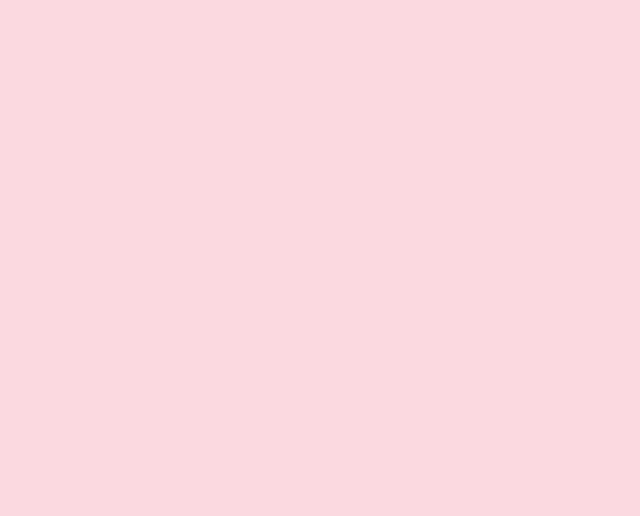
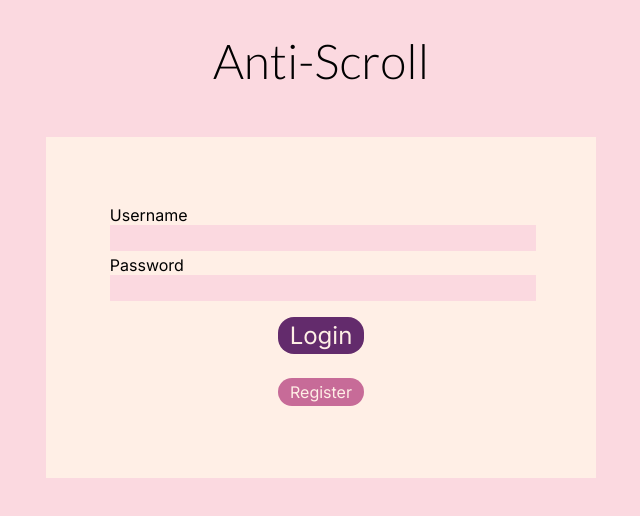
Before and after one commit to colerusson/asbco, a React (Create React App) app: page /login in a window 1280 px wide. Before the commit this address had no page. Shown: the top 516 px of the page, without its empty margins (319-959 px from the left). Built offline with nearby package versions, Linux system fonts and the light colour scheme.

Commit message:
Added login page using Quincy's great work

```diff
--- a/src/App.js
+++ b/src/App.js
@@ -1,7 +1,9 @@
 import './App.css';
-import { NavLink, Route, Routes } from 'react-router-dom';
+import { Route, Routes } from 'react-router-dom';
 import Register from './register/Register.jsx';
-import RegisterPresenter from './register/RegisterPresenter.js';
+import RegisterPresenter from './register/registerPresenter.js';
+import Login from './login/login.jsx';
+import LoginPresenter from './login/LoginPresenter.js';
 
 function App() {
 	return (
@@ -16,6 +18,15 @@ function App() {
 					}
 					exact
 				/>
+				<Route
+					path='/login'
+					element={
+						<Login
+							presenter={new LoginPresenter()}
+						/>
+					}
+					exact
+				/>
 			</Routes>
 			{/* <Register></Register> */}
 		</div>
--- /dev/null
+++ b/src/login/LoginPresenter.js
@@ -0,0 +1,10 @@
+export default class LoginPresenter {
+	setView(view) {
+		this.view = view;
+	}
+
+	login(username, password) {
+		console.log(username)
+		console.log(password)
+	}
+}
--- /dev/null
+++ b/src/login/login.jsx
@@ -0,0 +1,49 @@
+import { useState } from 'react'
+import FormCard from '../register/FormCard'
+import TextInput from '../register/TextInput'
+import MainTitle from '../register/MainTitle'
+import Button from '../register/Button'
+import '../register/register.css'
+
+const Login = ({ presenter }) => {
+	const [username, setUsername] = useState('')
+	const [password, setPassword] = useState('')
+
+
+	const style = {
+		display: 'flex',
+		flexDirection: 'column',
+		alignItems: 'center',
+		width: '100vw'
+	}
+
+	return (
+		<div className='login' style={style}>
+			<MainTitle text="Anti-Scroll" />
+			<FormCard>
+				<TextInput
+					label="Username"
+					placeholder=""
+					onChange={(input) => setUsername(input.target.value)}
+				/>
+				<TextInput
+					label="Password"
+					placeholder=""
+					onChange={(input) => setPassword(input.target.value)}
+				/>
+				<Button
+					text="Login"
+					variant="primary"
+					onClick={() => { presenter.login(username, password) }}
+				/>
+				<Button
+					text="Register"
+					variant="secondary"
+					onClick={() => { window.location.href = '/register' }}
+				/>
+			</FormCard>
+		</div>
+	)
+}
+
+export default Login
--- a/src/register/Button.jsx
+++ b/src/register/Button.jsx
@@ -1,21 +1,33 @@
 
-const Button = ({ text, onClick, variant='primary' }) => {
-	const buttonStyle = {
+const Button = ({ text, onClick, variant = 'primary' }) => {
+	const primaryButtonStyle = {
 		backgroundColor: 'var(--purple)',
 		color: 'var(--tan)',
 		cursor: 'pointer',
 		border: 'none',
 		borderRadius: '1rem',
 		margin: '1rem',
-		padding: '0.25rem 0.5rem',
+		padding: '0.25rem 0.75rem',
 		fontFamily: '"Inter", sans-serif',
 		fontSize: 'x-large'
+	}
+
+	const secondaryButtonStyle = {
+		backgroundColor: 'var(--pink)',
+		color: 'var(--tan)',
+		cursor: 'pointer',
+		border: 'none',
+		borderRadius: '1rem',
+		margin: '.5rem',
+		padding: '0.25rem 0.75rem',
+		fontFamily: '"Inter", sans-serif',
+		fontSize: 'medium'
 	}
 
 	return (
 		<div>
 			<button
-				style={buttonStyle}
+				style={variant === 'primary' ? primaryButtonStyle : secondaryButtonStyle}
 				onClick={onClick}
 			>
 				{text}
--- a/src/register/register.css
+++ b/src/register/register.css
@@ -2,6 +2,7 @@
 	--tan: #FFEFE6;
 	--peach: #FBD9E0;
 	--purple: #632B6C;
+	--pink: #C76B98;
 }
 
 body {
```
Lines whose indentation alone changed are shown as unchanged.
